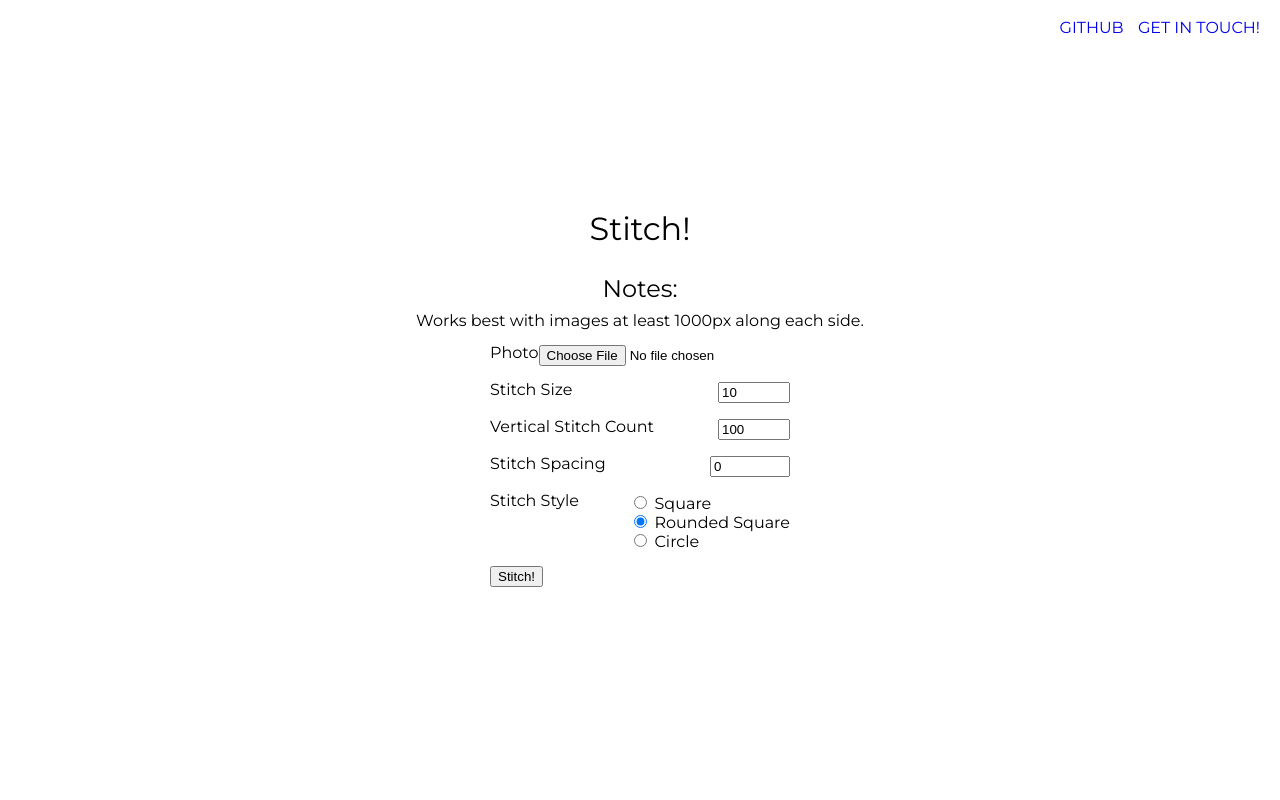
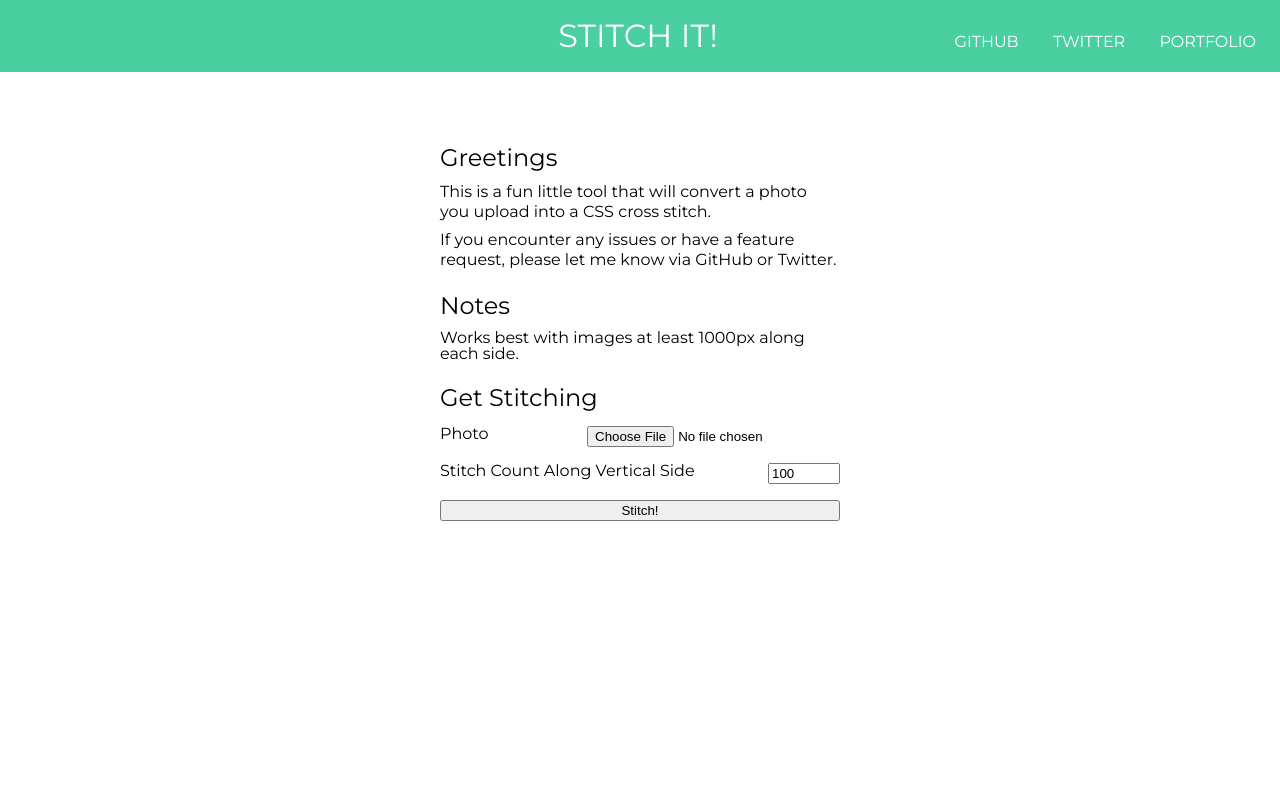
Before and after one commit to TravisBumgarner/stitch_it, a Flask app: page / in a window 1280 px wide. Run offline with Flask 2, Linux system fonts and the light colour scheme; some libraries are stand-ins or nearby versions.

Commit message:
lots of little tweaks

```diff
--- a/server/app.py
+++ b/server/app.py
@@ -69,24 +69,24 @@ def stitch_image(filestr, horizontal_samples_user_input, stitch_style, stitch_si
     return output_html
 
 
-def save_to_bucket(html_body):
-    client = storage.Client()
-    bucket = client.get_bucket("test_stitching")
-    blob = storage.Blob(f'{uuid.uuid4().hex}.html', bucket)
-    blob.upload_from_string(html_body, "text/html")
+# def save_to_bucket(html_body):
+#     client = storage.Client()
+#     bucket = client.get_bucket("test_stitching")
+#     blob = storage.Blob(f'{uuid.uuid4().hex}.html', bucket)
+#     blob.upload_from_string(html_body, "text/html")
 
 
 class StitchForm(FlaskForm):
     horizontal_samples_user_input = IntegerField(
-        'Vertical Stitch Count',
+        'Stitch Count Along Vertical Side',
         default=100,
         validators=[
-            DataRequired('The field vertical stitch count is required'),
+            DataRequired('Stitch Count Along Vertical Side is required'),
             NumberRange(1, 1000, "A vertical stitch count between 1 and 1000 is required")
         ]
     )
     stitch_size = IntegerField(
-        'Stitch Size',
+        'Stitch Diameter',
         default=10,
         validators=[
             DataRequired('The field stitch size is required'),
@@ -108,7 +108,7 @@ class StitchForm(FlaskForm):
         ]
     )
     stitch_spacing = IntegerField(
-        'Stitch Spacing',
+        'Spacing Between Stitches',
         default=0,
         validators=[
             # Cannot validate = 0, because of some bug in wtforms.
@@ -116,7 +116,10 @@ class StitchForm(FlaskForm):
         ]
     )
     photo = FileField(
-        'Photo'
+        'Photo',
+        validators=[
+            DataRequired("A photo is required")
+        ]
     )
     submit = SubmitField(
         'Stitch!'
@@ -150,7 +153,10 @@ def stitch(): #This function should be split out so it's callable from flask and
             stitch_style=form.stitch_style.data,
             stitch_spacing=form.stitch_spacing.data
         )
-        # save_to_bucket(rendered_template)
+        # try:
+        #     save_to_bucket(rendered_template)
+        # except:
+        #     pass
 
         return rendered_template
     if (form.errors):
--- a/server/static/css/main.css
+++ b/server/static/css/main.css
@@ -5,16 +5,24 @@ body {
 
 h1 {
     font-size: 2em;
-    margin-bottom: 1em;
 }
 
 h2 {
     font-size: 1.5em;
-    margin-bottom: 0.5em;
+    margin: 1em 0 0.5em 0;
+}
+
+p {
+    margin: 0.5em 0;
+    line-height: 1.25;
 }
 
 a {
     text-decoration: none;
+}
+
+a:hover {
+    text-decoration: underline;
 }
 
 a:visited {
@@ -24,7 +32,7 @@ a:visited {
 
 .errors {
     position: absolute;
-    top: 0;
+    bottom: 0;
     left: 0;
     width: 100%;
     background-color: red;
@@ -32,14 +40,32 @@ a:visited {
     padding: 1em;
 }
 
-#contact_me {
-    position: absolute;
-    top: 0;
-    right: 0;
+#header {
     padding: 20px;
     text-transform: uppercase;
+    background-color: rgb(74, 207, 160);
+    margin-bottom: 50px;
+    color: white;
 }
 
-#contact_me a {
-    margin-left: 10px;
+#header > div {
+    width: 33%;
+    display: inline-block;
 }
+
+#header > div:nth-child(2) {
+    text-align: center;
+}
+
+#header > div:nth-child(3) {
+    text-align: right;
+}
+
+#header a {
+    margin-left: 30px;
+    color: white;
+}
+
+#header a:visited {
+    color: white;
+}
--- a/server/templates/form.html
+++ b/server/templates/form.html
@@ -2,38 +2,55 @@
 
 <head>
     <title>Stitch It!</title>
+    <link rel="icon"  type="image/png"  href="{{ url_for('static', filename='favicon/favicon.png') }}">
     <link rel="stylesheet" href="{{ url_for('static', filename='css/reset.css') }}">
     <link rel="stylesheet" href="{{ url_for('static', filename='css/main.css') }}">
     <link href="https://fonts.googleapis.com/css?family=Montserrat&display=swap" rel="stylesheet">
     <style>
-        #form_wrapper {
+        #content_wrapper {
             display: flex;
             justify-content: center;
             align-items: center;
             flex-direction: column;
-            height: 100vh;
             width: 100vw;
         }
 
+        #form_wrapper {
+            max-width: 400px;
+        }
+
         #form_elements_wrapper>div {
-            width: 300px;
+            width: 400px;
             display: flex;
             justify-content: space-between;
             margin: 1em 0;
         }
+        #submit {
+            width: 100%;
+        }
     </style>
 </head>
 <body>
-    <div id="contact_me">
+    <div id="header">
+        <div></div>
+        <div>
+            <h1>Stitch It!</h1></div>
+        <div>
             <a target="_blank" href="https://github.com/TravisBumgarner/stitch_it">GitHub</a>
-        <a target="_blank" href="https://travisbumgarner.com">Get in touch!</a>
+            <a target="_blank" href="https://twitter.com/travis_the_makr">Twitter</a>
+            <a target="_blank" href="https://travisbumgarner.com">Portfolio</a>
         </div>
+    </div>
+    <div id="content_wrapper">
         <div id="form_wrapper">
-        <h1>Stitch!</h1>
-        <h2>Notes:</h2>
+            <h2>Greetings</h2>
+            <p>This is a fun little tool that will convert a photo you upload into a CSS cross stitch.</p>
+            <p>If you encounter any issues or have a feature request, please let me know via GitHub or Twitter.</p>
+            <h2>Notes</h2>
             <ul>
                 <li>Works best with images at least 1000px along each side.</li>
             </ul>
+            <h2>Get Stitching</h2>
             <form method="post" enctype="multipart/form-data">
                 {{ form.hidden_tag() }}
                 <div id="form_elements_wrapper">
@@ -42,12 +59,12 @@
                         {{ form.photo }}
                     </div>
                     <div>
+                        {{ form.horizontal_samples_user_input.label }}
+                        {{ form.horizontal_samples_user_input }}
+                    </div>
+                    <!-- <div>
                         {{ form.stitch_size.label }}
                         {{ form.stitch_size }}
-                </div>
-                <div>
-                    {{ form.horizontal_samples_user_input.label }}
-                    {{ form.horizontal_samples_user_input }}
                     </div>
                     <div>
                         {{ form.stitch_spacing.label }}
@@ -61,7 +78,7 @@
                                 {{ subfield.label }}</li>
                             {% endfor %}
                         </ul>
-                </div>
+                    </div> -->
                 </div>
                 <div>{{ form.submit() }}</div>
                 {% with messages = get_flashed_messages() %}
@@ -81,5 +98,6 @@
                 {% endwith %}
             </form>
         </div>
+    </div>
 </body>
 </html>
```
Also changed, not shown: server/templates/index.html (deleted, +0 -13 lines), server/templates/results.html (+24 -13 lines), README.md. Lines whose indentation alone changed are shown as unchanged.
